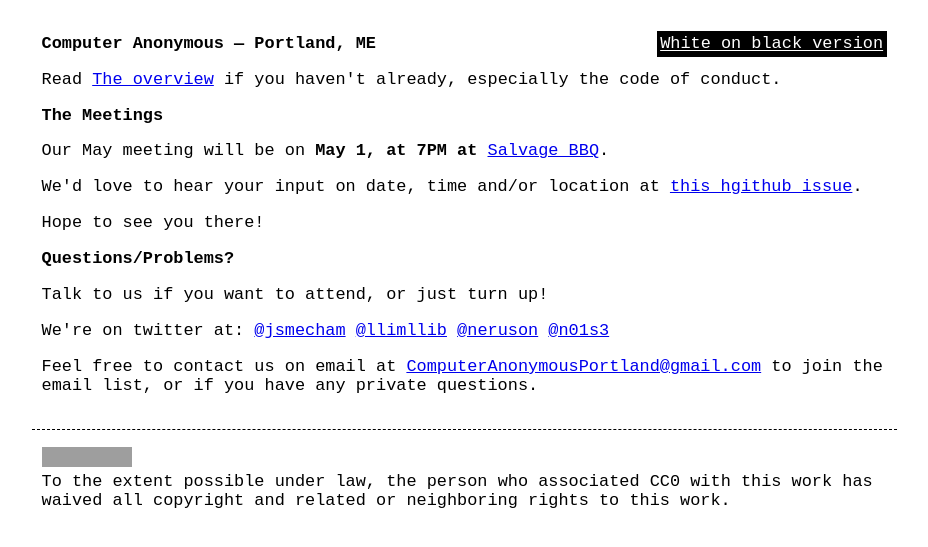
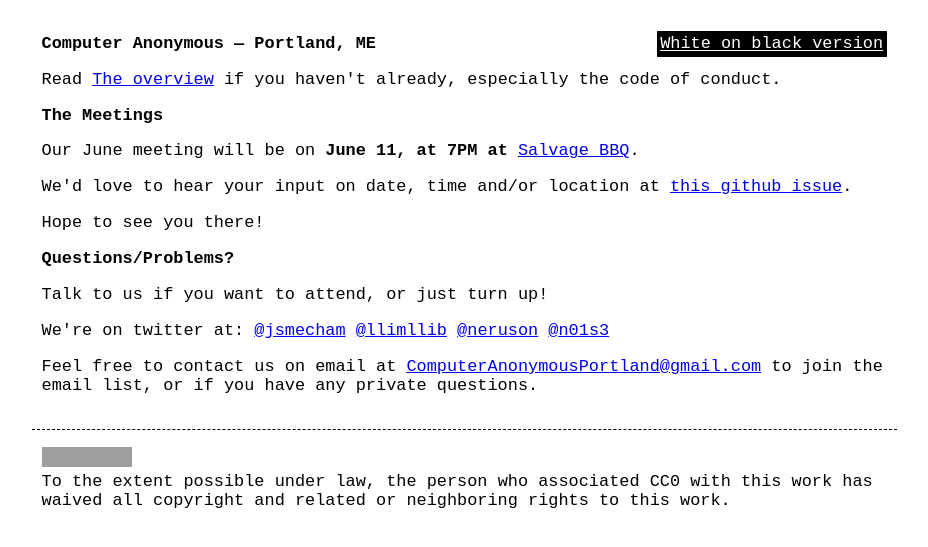
Before and after one commit to computeranonymous/computer, a Jekyll site: the page built from us_portland.html, in a window 1280 px wide. Shown: the top 547 px of the page, without its empty margins (176-1104 px from the left). Built offline with Jekyll 4.4.1, drawn with Linux system fonts in a browser that asks for light colours; grey boxes are pictures that could not be loaded.

Commit message:
update belatedly for June

```diff
--- a/us_portland.html
+++ b/us_portland.html
@@ -8,9 +8,9 @@ title: Computer Anonymous - Portland
 
 <h3>The Meetings</h3>
 
-<p>Our May meeting will be on <b>May 1, at 7PM at</b> <a href="http://salvagebbq.com/">Salvage BBQ</a>.
+<p>Our June meeting will be on <b>June 11, at 7PM at</b> <a href="http://salvagebbq.com/">Salvage BBQ</a>.
 
-<p>We'd love to hear your input on date, time and/or location at <a href="https://github.com/llimllib/computer/issues/7">this hgithub issue</a>.
+<p>We'd love to hear your input on date, time and/or location at <a href="https://github.com/llimllib/computer/issues/8">this github issue</a>.
 
 <p>Hope to see you there!
 
```
